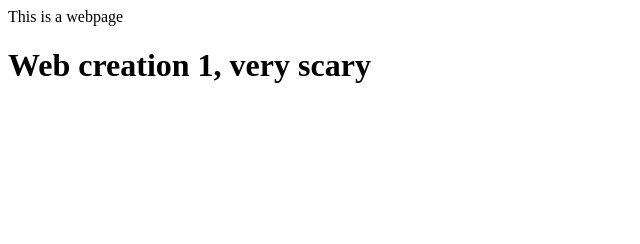
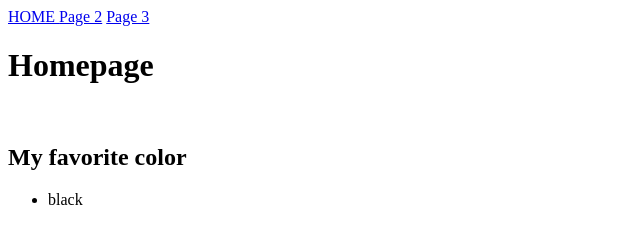
Before and after one commit to IvanVences/IvanVences.github.io, a plain HTML site: page index.html in a window 1280 px wide. Shown: the whole page, without its empty margins (0-640 px from the left). Drawn offline with Linux system fonts and the light colour scheme.

Commit message:
Update index.html

```diff
--- a/index.html
+++ b/index.html
@@ -1,11 +1,23 @@
 <html>
     <head>
-
+        <title>Ivans home</title>
     </head>
 
     <body>
-        This is a webpage
-        <h1>Web creation 1, very scary</h1>
 
+
+
+
+        <a href="index.html"> HOME </a>
+        <a href="page2.html">Page 2</a>
+        <a href="page3.html">Page 3</a>
+
+
+        <h1>Homepage</h1>
+        <br>
+        <h2>My favorite color</h2>
+        <ul>
+            <li>black</li>
+        </ul>
     </body>
 </html>
```
